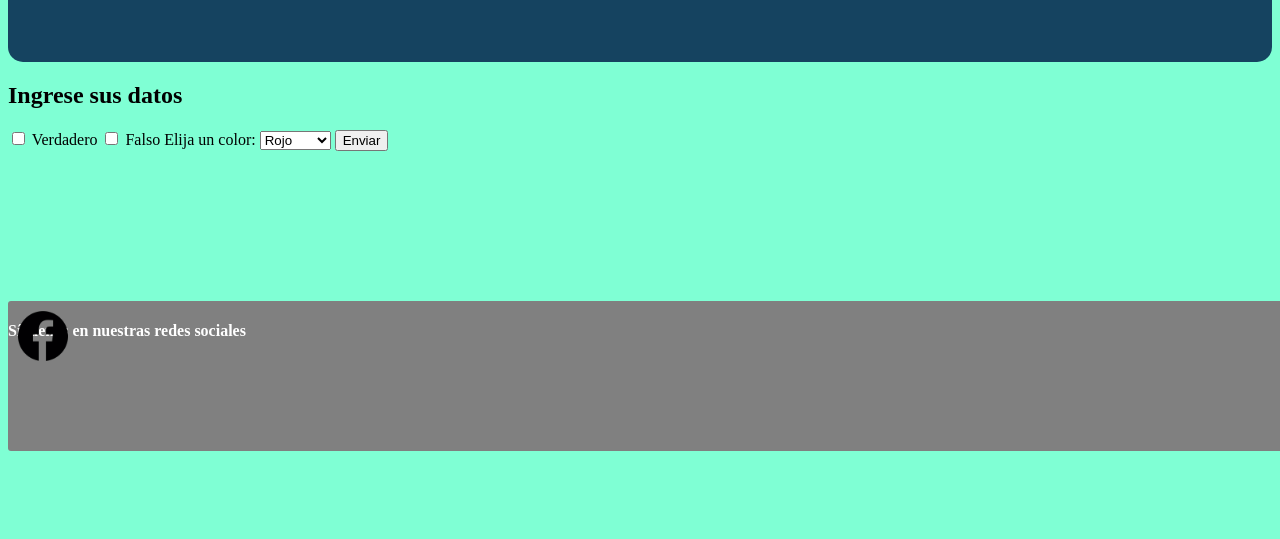
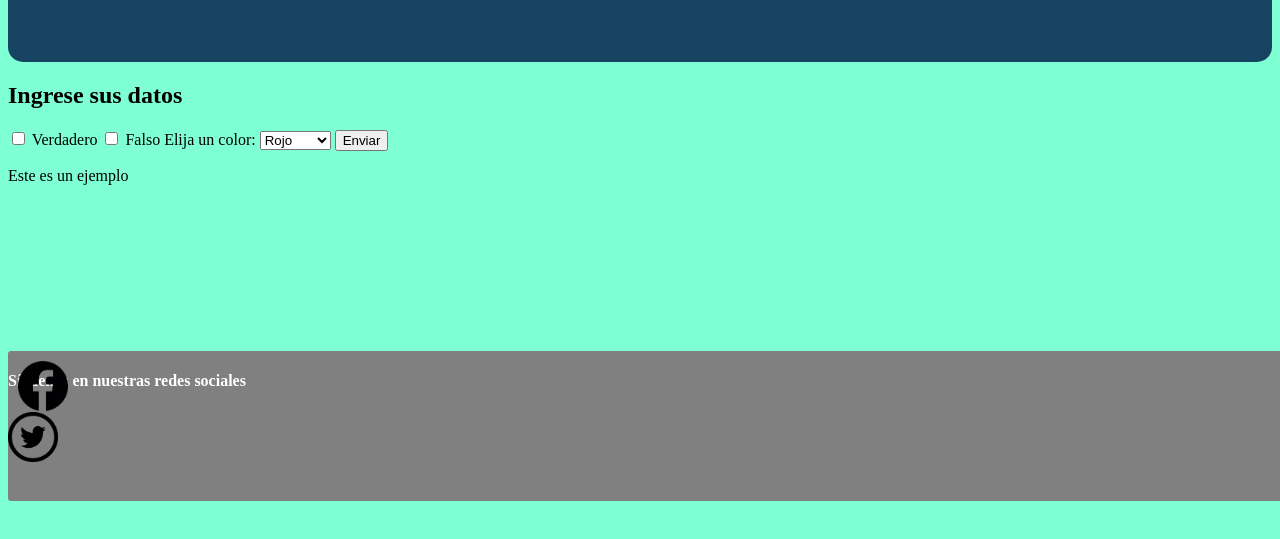
Before and after one commit to gaby-salgado/test, a plain HTML site: page index.html in a window 1280 px wide. Shown: the part 199-738 px from the top of the page. Drawn offline with Linux system fonts and the light colour scheme.

Commit message:
Agregando Twitter

```diff
--- a/index.html
+++ b/index.html
@@ -24,9 +24,13 @@
             </select>
             <button type="submit">Enviar</button>
         </form>
+        <div>
+            <p>Este es un ejemplo</p>
+        </div>
         <footer>
             <img src="imgs/ff.png" class="social" alt="" width="50" height="50">
             <h4>Síguenos en nuestras redes sociales</h4>
+            <img src="imgs/tw.png" clase="social" width="50" height="50" alt="">
         </footer>
     </body>
 </html>
--- a/style.css
+++ b/style.css
@@ -16,6 +16,7 @@ header {
 footer {
     background-color: gray;
     color: white;
+    border: 10px red;
     border-radius: 3px;
     margin-top: 150px;
     width:100%;
@@ -27,4 +28,6 @@ footer {
     padding: 10px;
     position: absolute;
     align-items:center;
+    height: 50;
+    width: 50;
 }
```
